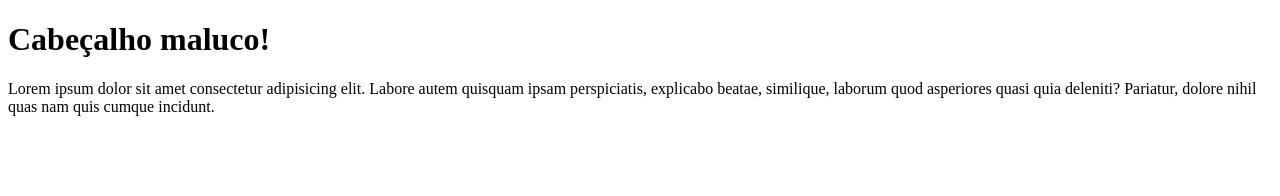
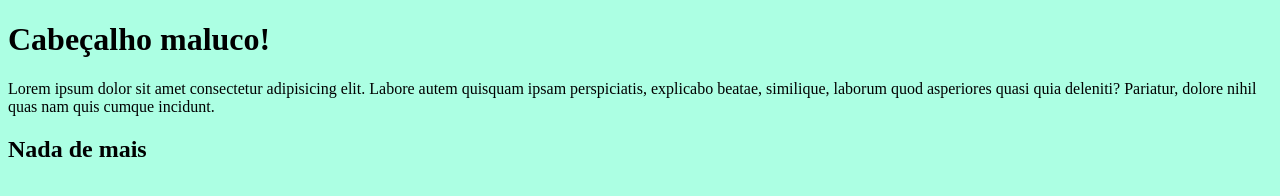
Before and after one commit to PiPi153/2-Ds-my-first-repo, a plain HTML site: page index.html in a window 1280 px wide. Drawn offline with Linux system fonts and the light colour scheme.

Commit message:
adicionado a tag h2 e mudada a cor do fundo

```diff
--- a/index.html
+++ b/index.html
@@ -5,12 +5,19 @@
     <meta name="viewport" content="width=device-width, initial-scale=1.0">
     <title>Document</title>
 </head>
-<body>
+<body style="background-color: rgba(127, 255, 212, 0.644);">
     <h1>Cabeçalho maluco!</h1>
     <p>Lorem ipsum dolor sit amet consectetur adipisicing elit.
          Labore autem quisquam ipsam perspiciatis, explicabo beatae,
           similique, laborum quod asperiores quasi quia deleniti? Pariatur, dolore nihil
           quas nam quis cumque incidunt.</p>
+        <h2>Nada de mais</h2>
+          <p>
+
+
+    </p>
+
+
 
 
 </body>
```
